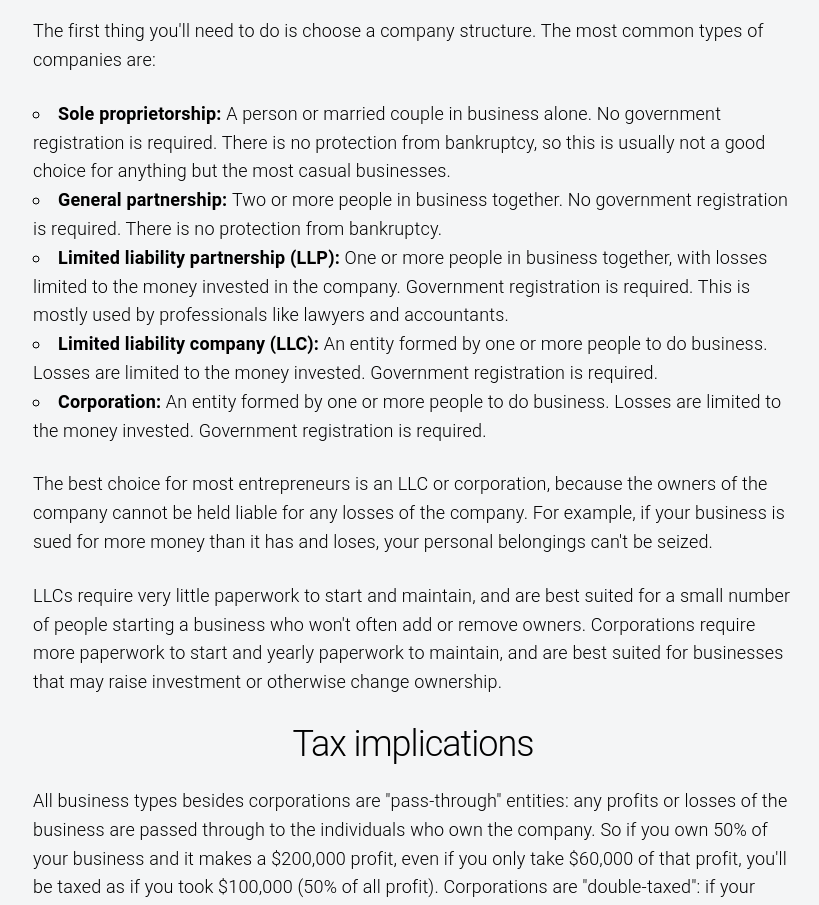
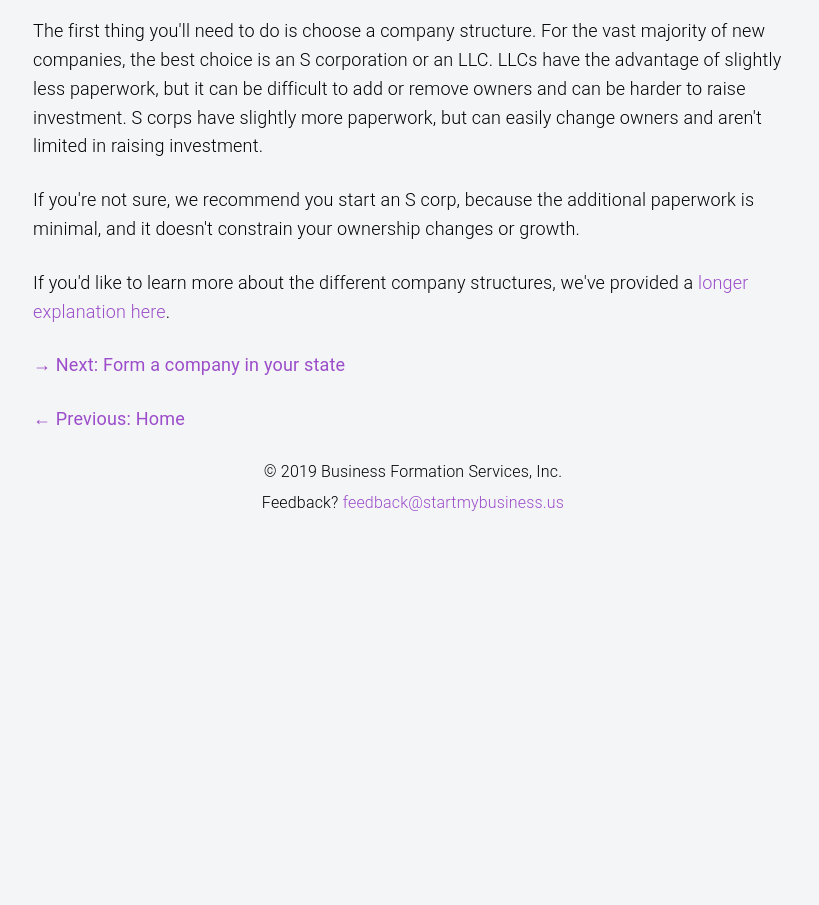
Before and after one commit to michaelrkn/www.startmybusiness.us, a plain HTML site: page structure.html in a window 1280 px wide. Shown: the part 118-1023 px from the top of the page, without its empty margins (227-1046 px from the left). After the commit the page ends 800 px from the top, so only its background shows below. Drawn offline with nearby package versions, Linux system fonts and the light colour scheme.

Commit message:
Simplify company structure page

```diff
--- a/structure.html
+++ b/structure.html
@@ -23,35 +23,11 @@
     <div class="container">
       <h1>Choose a company structure</h1>
 
-      <p>The first thing you&#39;ll need to do is choose a company structure. The most common types of companies are:</p>
+      <p>The first thing you&#39;ll need to do is choose a company structure. For the vast majority of new companies, the best choice is an S corporation or an LLC. LLCs have the advantage of slightly less paperwork, but it can be difficult to add or remove owners and can be harder to raise investment. S corps have slightly more paperwork, but can easily change owners and aren&#39;t limited in raising investment.</p>
 
-      <ul>
-        <li><strong>Sole proprietorship: </strong>A person or married couple in business alone. No government registration is required. There is no protection from bankruptcy, so this is usually not a good choice for anything but the most casual businesses.</li>
-        <li><strong>General partnership: </strong>Two or more people in business together. No government registration is required. There is no protection from bankruptcy.</li>
-        <li><strong>Limited liability partnership (LLP): </strong>One or more people in business together, with losses limited to the money invested in the company. Government registration is required. This is mostly used by professionals like lawyers and accountants.</li>
-        <li><strong>Limited liability company (LLC): </strong>An entity formed by one or more people to do business. Losses are limited to the money invested. Government registration is required.</li>
-        <li><strong>Corporation: </strong>An entity formed by one or more people to do business. Losses are limited to the money invested. Government registration is required.</li>
-      </ul>
+      <p>If you&#39;re not sure, we recommend you start an S corp, because the additional paperwork is minimal, and it doesn&#39;t constrain your ownership changes or growth.</p>
 
-      <p>The best choice for most entrepreneurs is an LLC or corporation, because the owners of the company cannot be held liable for any losses of the company. For example, if your business is sued for more money than it has and loses, your personal belongings can&#39;t be seized.</p>
-
-      <p>LLCs require very little paperwork to start and maintain, and are best suited for a small number of people starting a business who won&#39;t often add or remove owners. Corporations require more paperwork to start and yearly paperwork to maintain, and are best suited for businesses that may raise investment or otherwise change ownership.</p>
-
-      <h2>Tax implications</h2>
-
-      <p>All business types besides corporations are &quot;pass-through&quot; entities: any profits or losses of the business are passed through to the individuals who own the company. So if you own 50% of your business and it makes a $200,000 profit, even if you only take $60,000 of that profit, you&#39;ll be taxed as if you took $100,000 (50% of all profit). Corporations are &quot;double-taxed&quot;: if your business makes a $200,000 profit and you take $60,000, the corporation will pay taxes on the full $200,000, and you&#39;ll pay taxes on your $60,000 as well.</p>
-
-      <p>A corporation can become a pass-through entity by taking an &quot;S election&quot;. The S election also reduces the paperwork the corporation must file. S corporations cannot have more than 100 shareholders, any non-resident alien shareholders, any other corporations or partnerships as shareholders, or multiple classes of stock.</p>
-
-      <p>An S corp&#39;s pass-through profit is taxed as shareholder profits, which has a lower tax rate than employment income. An LLC&#39;s pass-through profit is taxed as self-employment income, which has a higher tax rate than employment income, so many LLCs use an option to be taxed like S corps. The IRS requires that S corp owners pay themselves a reasonable salary; if they pay themselves an unreasonably low salary to try to hide their income as profits, the IRS may reclassify that profit as salary and tax it at the higher rate.</p>
-
-      <h2>Ownership</h2>
-
-      <p>Unlike corporations, LLCs do not have shares that can be bought and sold. Owners may be added or removed through the agreement of the existing owners, but an LLC&#39;s lack of shares limits its growth and investment possibilities. While a company can convert from an LLC to a corporation, doing so can&nbsp;erase its credit history, making it harder to get loans or access other financing. A company can convert from an S corporation to a regular corporation (a &quot;C corp&quot;) without losing its credit history.</p>
-
-      <h2>Final thoughts</h2>
-
-      <p>LLCs that elect to be taxed as S corps are very similar to regular old S corps. LLCs have the advantage of slightly less paperwork, and S corps have the advantages of greater growth potential and ease of changing owners. If you&#39;re not sure, we recommend you start an S corp, because the additional paperwork is minimal, and it doesn&#39;t constrain your ownership changes or growth.</p>
+      <p>If you&#39;d like to learn more about the different company structures, we&#39;ve provided a <a href="structure-details.html">longer explanation here</a>.</p>
 
       <p><a class="next" href="form.html">Next: Form a company in your state</a></p>
       <p><a class="previous" href="index.html">Previous: Home</a></p>
```
